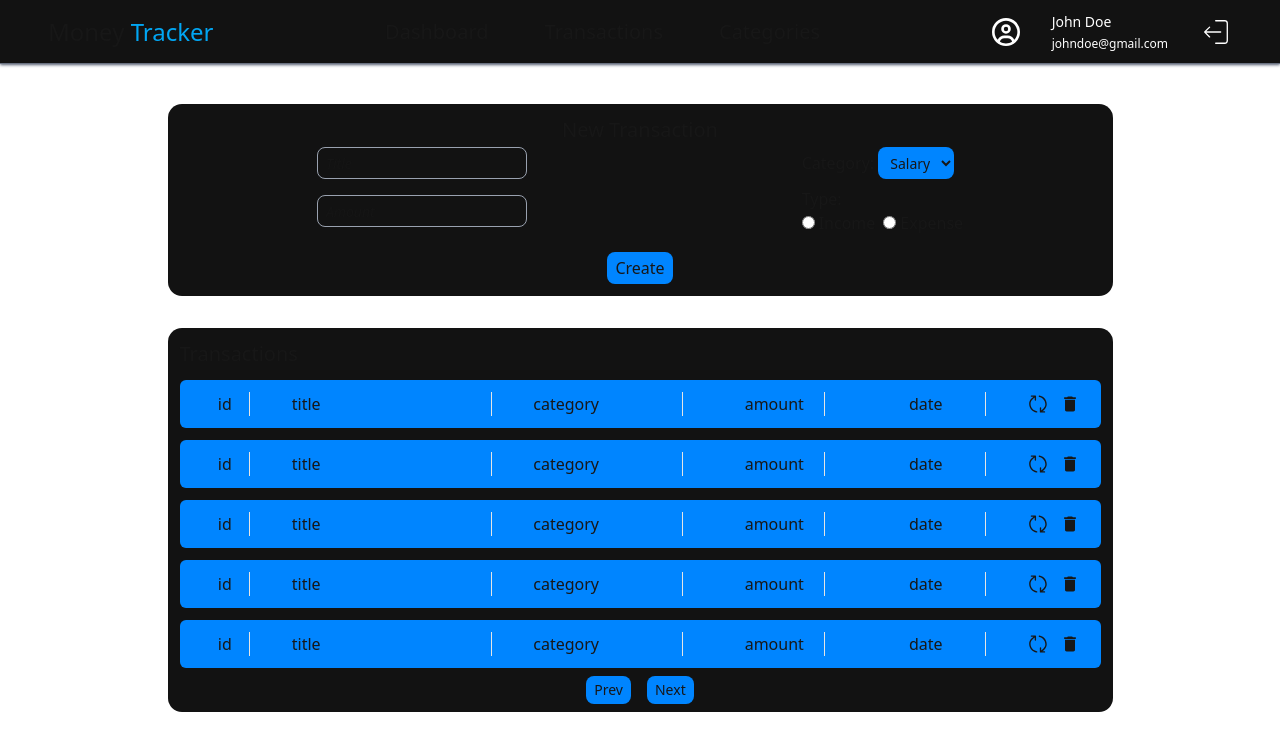
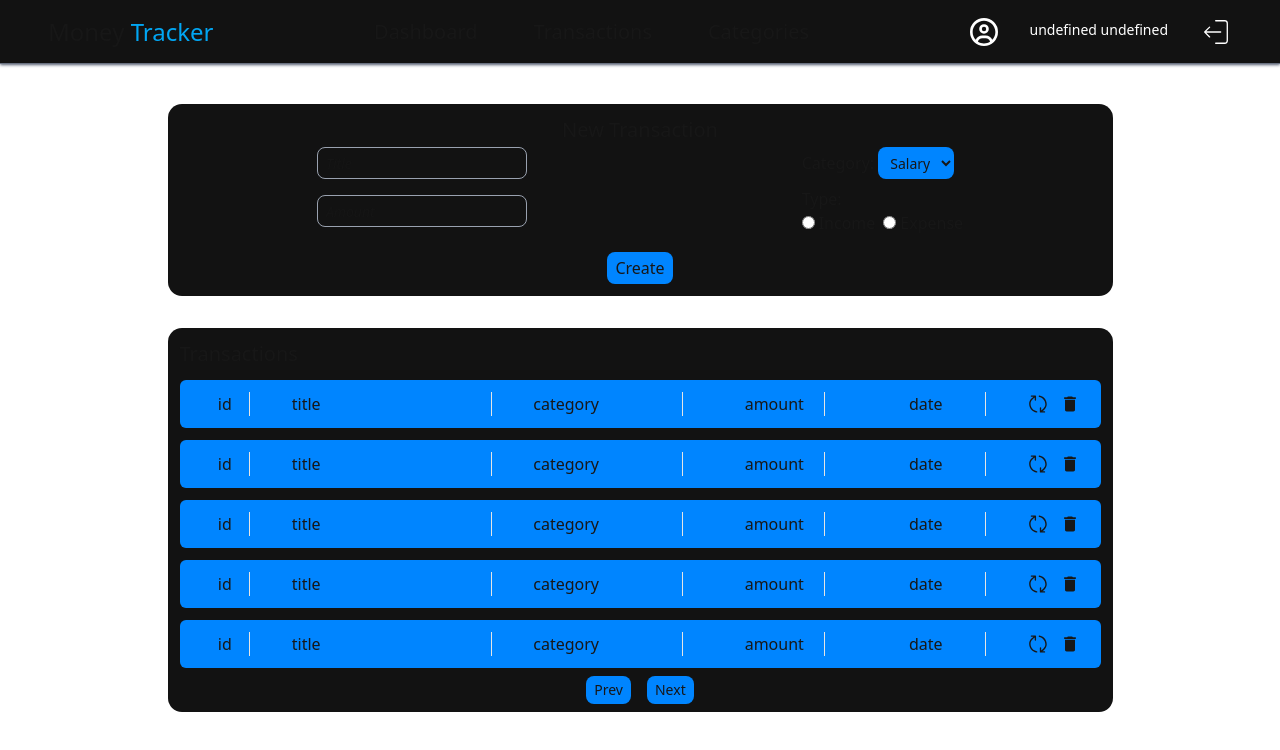
Before and after one commit to Arsen13/money-tracker, a Next.js app in the folder frontend/: page /transactions in a window 1280 px wide. Shown: the top 750 px of the page. Built offline with nearby package versions, Linux system fonts and the light colour scheme.

Commit message:
Store user info at localstorage and use it in Navbar

```diff
--- a/frontend/app/api/auth/login/route.ts
+++ b/frontend/app/api/auth/login/route.ts
@@ -7,7 +7,7 @@ export async function POST(req: Request) {
         const body = await req.json();
         const response = await axiosInstance.post('auth/login', body);
 
-        const { token } = response.data;
+        const { id, email, firstName, lastName, token, } = response.data;
 
         (await cookies()).set('token', token, {
             httpOnly: true,
@@ -15,7 +15,10 @@ export async function POST(req: Request) {
             expires: new Date(Date.now() + 1 * 60 * 60 * 1000),
         })
 
-        return NextResponse.json({ success: true });
+        return NextResponse.json({
+            success: true,
+            user: { id, email, firstName, lastName },
+        });
 
     } catch (error) {
         return NextResponse.json({ error: "Next server error" }, { status: 500 });
--- a/frontend/app/api/auth/signup/route.ts
+++ b/frontend/app/api/auth/signup/route.ts
@@ -7,7 +7,7 @@ export async function POST(req: Request) {
         const body = await req.json();
         const response = await axiosInstance.post('user', body);
 
-        const { token } = response.data;
+        const { id, email, firstName, lastName, token } = response.data;
 
         (await cookies()).set('token', token, {
             httpOnly: true,
@@ -15,7 +15,10 @@ export async function POST(req: Request) {
             expires: new Date(Date.now() + 1 * 60 * 60 * 1000),
         });
 
-        return NextResponse.json({ success: true });
+        return NextResponse.json({
+            success: true,
+            user: { id, email, firstName, lastName },
+        });
 
     } catch (error) {
         return NextResponse.json({ error: "Next server error" }, { status: 500 });
--- a/frontend/app/components/Nav/LogoutBtn.tsx
+++ b/frontend/app/components/Nav/LogoutBtn.tsx
@@ -11,7 +11,8 @@ export default function LogoutBtn() {
 
     const handleLogout = async () => {
         try {
-            await logout(router)
+            await logout(router);
+            localStorage.clear();
         } catch (error) {
             toast.error(String(error))
         }
--- a/frontend/app/components/Nav/Navbar.tsx
+++ b/frontend/app/components/Nav/Navbar.tsx
@@ -1,6 +1,5 @@
 import Link from "next/link";
-import { FaRegCircleUser } from "react-icons/fa6";
-import LogoutBtn from "./LogoutBtn";
+import UserInfo from "./UserInfo";
 
 export default function Navbar() {
     return(
@@ -10,19 +9,14 @@ export default function Navbar() {
                     Money <span className="text-sky-500">Tracker</span>
                 </h1>
             </div>
+
             <div className="flex gap-14 text-xl">
                 <Link href='/' className="hover:text-sky-500 duration-300">Dashboard</Link>
                 <Link href='/transactions' className="hover:text-sky-500 duration-300">Transactions</Link>
                 <Link href='/categories' className="hover:text-sky-500 duration-300">Categories</Link>
             </div>
-            <div className="flex items-center gap-8 text-white">
-                <FaRegCircleUser className="w-7 h-7 text-white" />
-                <div className="flex flex-col gap-1">
-                    <p className="text-sm">John Doe</p>
-                    <p className="text-xs">johndoe@gmail.com</p>
-                </div>
-                <LogoutBtn />
-            </div>
+
+            <UserInfo />
         </div>
     )
 }
--- /dev/null
+++ b/frontend/app/components/Nav/UserInfo.tsx
@@ -0,0 +1,29 @@
+'use client';
+
+import { FaRegCircleUser } from "react-icons/fa6";
+import LogoutBtn from "./LogoutBtn";
+import { useEffect, useState } from "react";
+import { UserT } from "@/lib/types";
+
+export default function UserInfo() {
+
+    const [user, setUser] = useState<UserT>(null);
+
+    useEffect(() => {
+        const storedUser = localStorage.getItem('user');
+        if (storedUser) setUser(JSON.parse(storedUser));
+    }, [])
+
+    return (
+        <div className="flex items-center gap-8 text-white">
+            <FaRegCircleUser className="w-7 h-7 text-white" />
+
+            <div className="flex flex-col gap-1">
+                <p className="text-sm">{`${user?.firstName} ${user?.lastName}`}</p>
+                <p className="text-xs">{user?.email}</p>
+            </div>
+
+            <LogoutBtn />
+        </div>
+    )
+}
--- a/frontend/lib/authActions.ts
+++ b/frontend/lib/authActions.ts
@@ -23,7 +23,10 @@ export async function login(formData: FormData, router: any) {
 
         const data = await response.json();
 
-        if (data.success) router.push('/');
+        if (data.success) {
+            localStorage.setItem('user', JSON.stringify(data.user));
+            router.push('/');
+        }
         else toast.error('Login failed');
 
     } catch(error) {
@@ -56,7 +59,10 @@ export async function signup(formData: FormData, router: any) {
 
         const data = await response.json();
 
-        if (data.success) router.push('/');
+        if (data.success) {
+            localStorage.setItem('user', JSON.stringify(data.user));
+            router.push('/');
+        }
         else toast.error('Signup failed');
 
     } catch (error) {
--- a/frontend/lib/types.ts
+++ b/frontend/lib/types.ts
@@ -39,3 +39,10 @@ export interface InputFieldProps {
 export type AuthButtonProps = {
     title: string;
 };
+
+export type UserT = {
+    id: string;
+    email: string;
+    firstName: string;
+    lastName: string;
+} | null;
```
